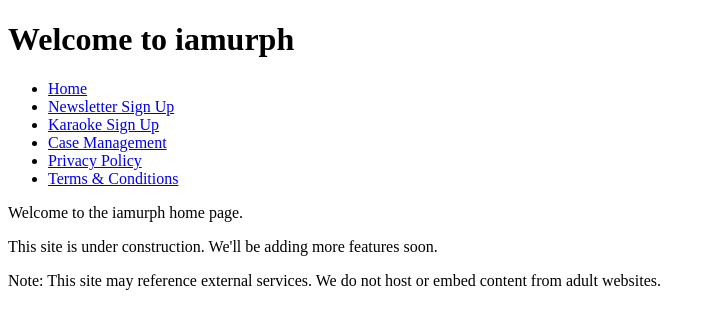
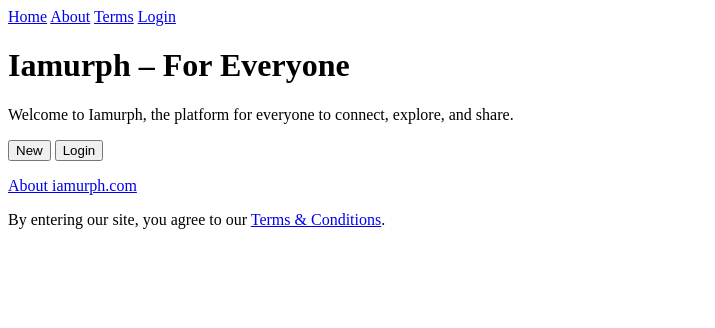
Before and after one commit to iamurph1/iamurph, a plain HTML site: page index.html in a window 1280 px wide. Shown: the whole page, without its empty margins (0-715 px from the left). Drawn offline with Linux system fonts and the light colour scheme.

Commit message:
Update index.html: new home page with navigation and start flow

```diff
--- a/index.html
+++ b/index.html
@@ -1,23 +1,27 @@
 <!DOCTYPE html>
-<html>
-  <head>
-    <title>iamurph - Home</title>
-    <meta charset="UTF-8" />
-  </head>
-  <body>
-    <h1>Welcome to iamurph</h1>
+<html lang="en">
+<head>
+    <meta charset="UTF-8">
+    <meta name="viewport" content="width=device-width, initial-scale=1.0">
+    <title>Iamurph - For Everyone</title>
+    <link rel="stylesheet" href="style.css">
+</head>
+<body>
     <nav>
-      <ul>
-        <li><a href="index.html">Home</a></li>
-        <li><a href="newsletter.html">Newsletter Sign Up</a></li>
-        <li><a href="karaoke.html">Karaoke Sign Up</a></li>
-        <li><a href="case-management.html">Case Management</a></li>
-        <li><a href="privacy.html">Privacy Policy</a></li>
-        <li><a href="terms.html">Terms & Conditions</a></li>
-      </ul>
+        <a href="index.html">Home</a>
+        <a href="about.html">About</a>
+        <a href="terms.html">Terms</a>
+        <a href="login.html">Login</a>
     </nav>
-    <p>Welcome to the iamurph home page.</p>
-    <p>This site is under construction. We'll be adding more features soon.</p>
-    <p>Note: This site may reference external services. We do not host or embed content from adult websites.</p>
-  </body>
+    <div class="container">
+        <h1>Iamurph – For Everyone</h1>
+        <p>Welcome to Iamurph, the platform for everyone to connect, explore, and share.</p>
+        <div>
+            <a href="new.html"><button>New</button></a>
+            <a href="login.html"><button>Login</button></a>
+        </div>
+        <p><a href="about.html">About iamurph.com</a></p>
+        <p>By entering our site, you agree to our <a href="terms.html">Terms & Conditions</a>.</p>
+    </div>
+</body>
 </html>
```
